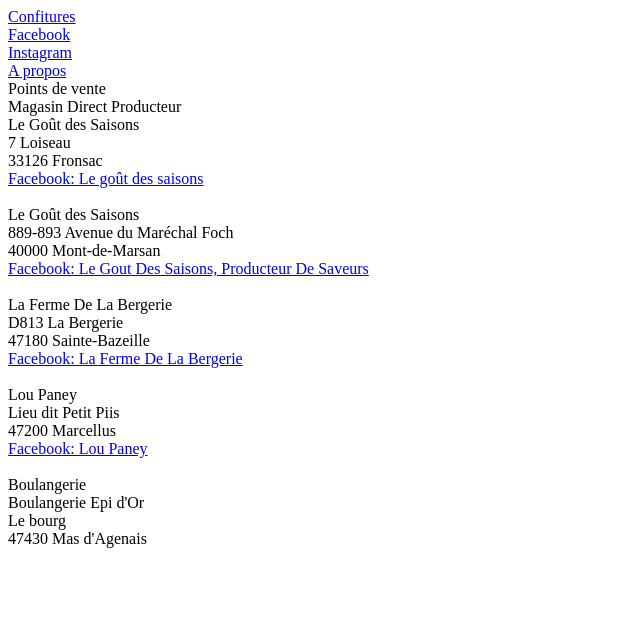
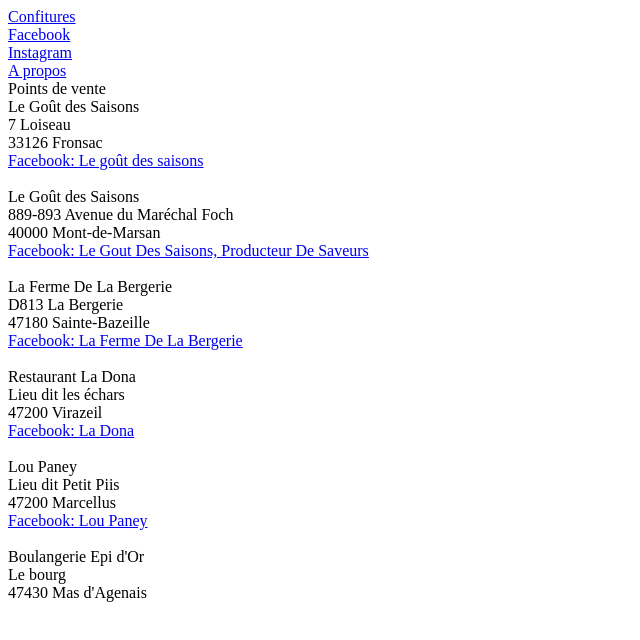
Before and after one commit to leocrapart/valerie-confiture-v-noel, a Vue app: page /points-de-vente in a window 1280 px wide. Shown: the top 640 px of the page, without its empty margins (0-640 px from the left). Built offline with nearby package versions, Linux system fonts and the light colour scheme.

Commit message:
Update SellingPoint.vue

```diff
--- a/src/views/SellingPoint.vue
+++ b/src/views/SellingPoint.vue
@@ -1,12 +1,7 @@
 <template>
   <Layout>
+      <div class="py-2"></div>
       <div class="px-4">
-        <div class="flex justify-center">
-            <div class="text-lg py-4 font-semibold">
-                Points de vente
-            </div>
-        </div>
-
         <div v-for="type in pointVente" :key="type.nomType">
             <div class="border-t-4"></div>
 
@@ -15,7 +10,7 @@
             </div>
 
 
-            <div class="border-t-4 pb-4"></div>
+            <div class="border-t-4 pb-6"></div>
 
             <div v-for="pointVente in type.liste" :key="pointVente.rue">
                 <div v-if="pointVente.site" class="font-bold underline"><a :href="pointVente.site">{{ pointVente.nom }} </a></div>
@@ -45,7 +40,7 @@
         return {
             pointVente: {
                 type1: {
-                    nomType: "Magasin Direct Producteur",
+                    nomType: "Points de vente",
                     liste: [
                         {
                             nom: "Le Goût des Saisons",
@@ -72,6 +67,14 @@
                             urlReseauSocial: "https://www.facebook.com/FermeDeLaBergerie"
                         },
                         {
+                            nom: "Restaurant La Dona",
+                            site: "",
+                            rue: "Lieu dit les échars",
+                            codePostal: "47200 Virazeil",
+                            reseauSocial: "Facebook: La Dona",
+                            urlReseauSocial: "https://www.facebook.com/restaurantladona"
+                        },
+                        {
                             nom: "Lou Paney",
                             site: "",
                             rue: "Lieu dit Petit Piis",
@@ -79,11 +82,6 @@
                             reseauSocial: "Facebook: Lou Paney",
                             urlReseauSocial: "https://www.facebook.com/Lou-Paney-fruitsl%C3%A9gumesplantes-555610938281207/"
                         },
-                    ]
-                },
-                type2: {
-                    nomType: "Boulangerie",
-                    liste: [
                         {
                            nom: "Boulangerie Epi d'Or",
                            site: "",
@@ -93,7 +91,7 @@
                            urlReseauSocial: "",
                         },
                     ]
-                }
+                },
             }
         }
     }
```
